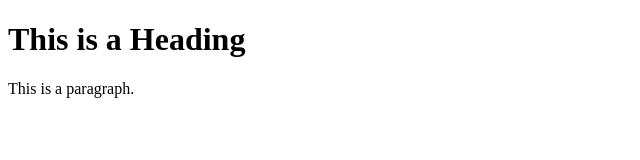
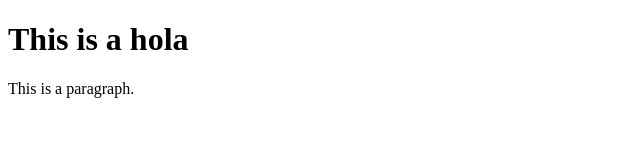
Before and after one commit to RoyerUnivalle/pruebaUv, a plain HTML site: page home.html in a window 1280 px wide. Shown: the whole page, without its empty margins (0-640 px from the left). Drawn offline with Linux system fonts and the light colour scheme.

Commit message:
Update home.html
cambio dehoal

```diff
--- a/home.html
+++ b/home.html
@@ -5,7 +5,7 @@
 </head>
 <body>
 
-<h1>This is a Heading</h1>
+<h1>This is a hola</h1>
 <p>This is a paragraph.</p>
 
 </body>
```
